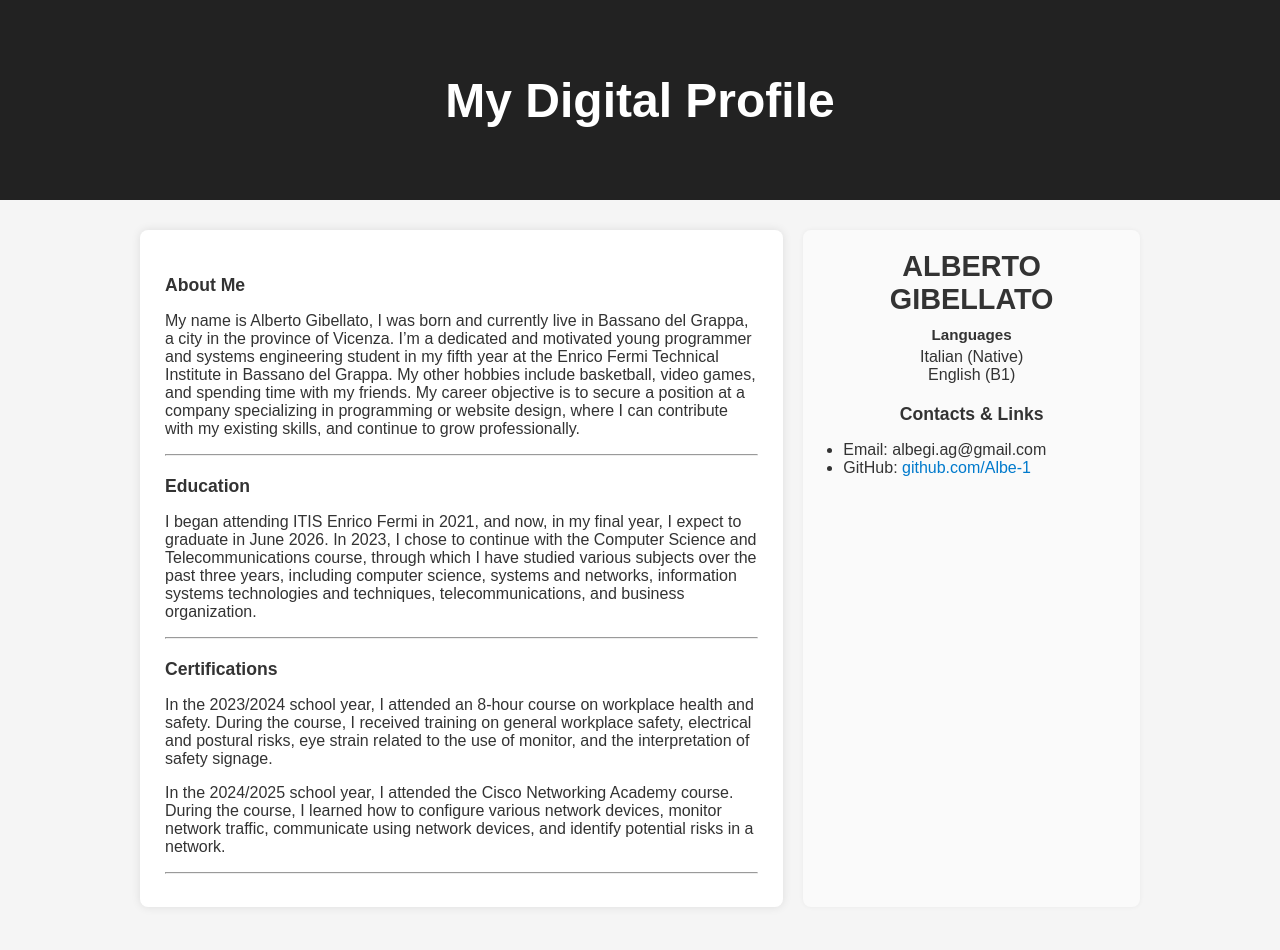
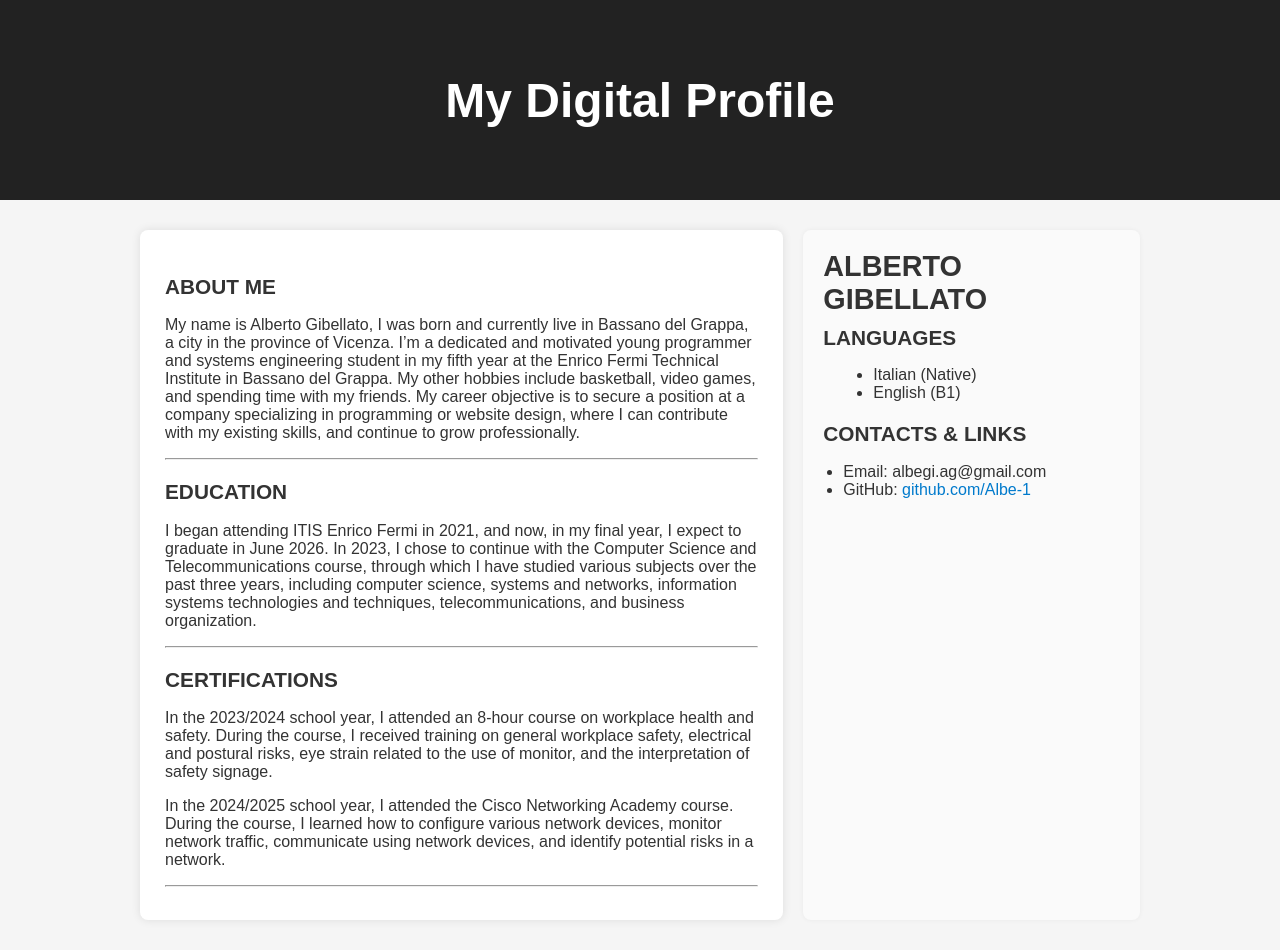
Before and after one commit to Albe-1/GibellatoDigitalProfile.github.io, a Jekyll site: the page built from index.md, in a window 1280 px wide. Built offline with Jekyll 4.4.1, drawn with Linux system fonts in a browser that asks for light colours.

Commit message:
Update default.html

```diff
--- a/_layouts/default.html
+++ b/_layouts/default.html
@@ -48,7 +48,7 @@
       padding: 20px;
       border-radius: 8px;
       box-shadow: 0 0 5px rgba(0,0,0,0.05);
-      text-align: center;
+      text-align: left;
     }
     .profile-img {
       width: 120px;
@@ -63,19 +63,26 @@
       margin-bottom: 10px;
       font-size: 1.8em;
     }
+    .section-title {
+      font-size: 1.3em;
+      font-weight: 700;
+      margin-bottom: 10px;
+      text-transform: uppercase;
+    }
     .profile-languages {
-      font-weight: 500;
       margin-bottom: 15px;
+      padding-left: 10px;
     }
-    .profile-languages-title {
-      font-weight: 700;
-      margin-bottom: 5px;
-      font-size: 0.95em;
+    .profile-languages li {
+      list-style: disc;
+      margin-left: 20px;
     }
 
     h2 {
-      font-size: 1.1em;
+      font-size: 1.3em;
+      font-weight: 700;
       margin-top: 20px;
+      text-transform: uppercase;
     }
     ul {
       padding-left: 20px;
@@ -104,10 +111,12 @@
     <aside>
       <div class="profile-name">ALBERTO GIBELLATO</div>
 
+      <div class="section-title">Languages</div>
       <div class="profile-languages">
-        <div class="profile-languages-title">Languages</div>
-        Italian (Native)<br>
-        English (B1)
+        <ul>
+          <li>Italian (Native)</li>
+          <li>English (B1)</li>
+        </ul>
       </div>
 
       <h2>Contacts & Links</h2>
```
